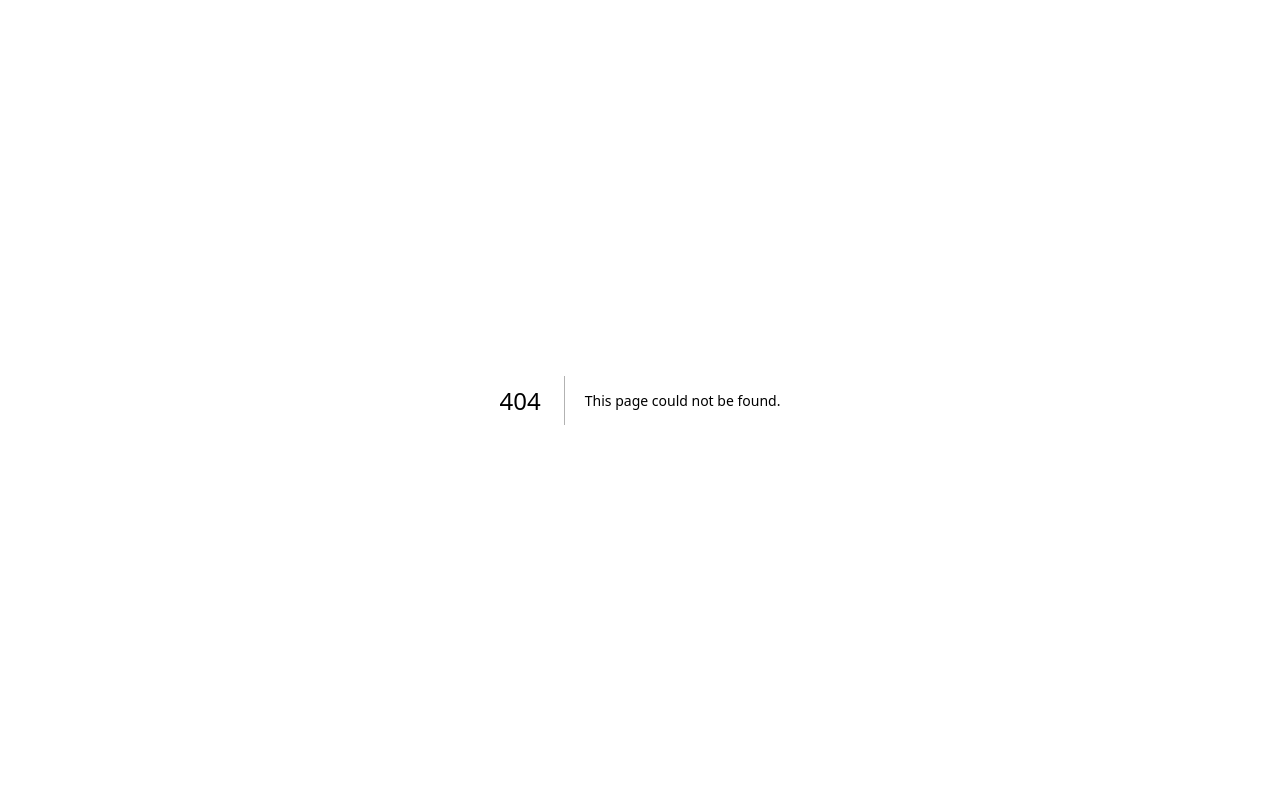
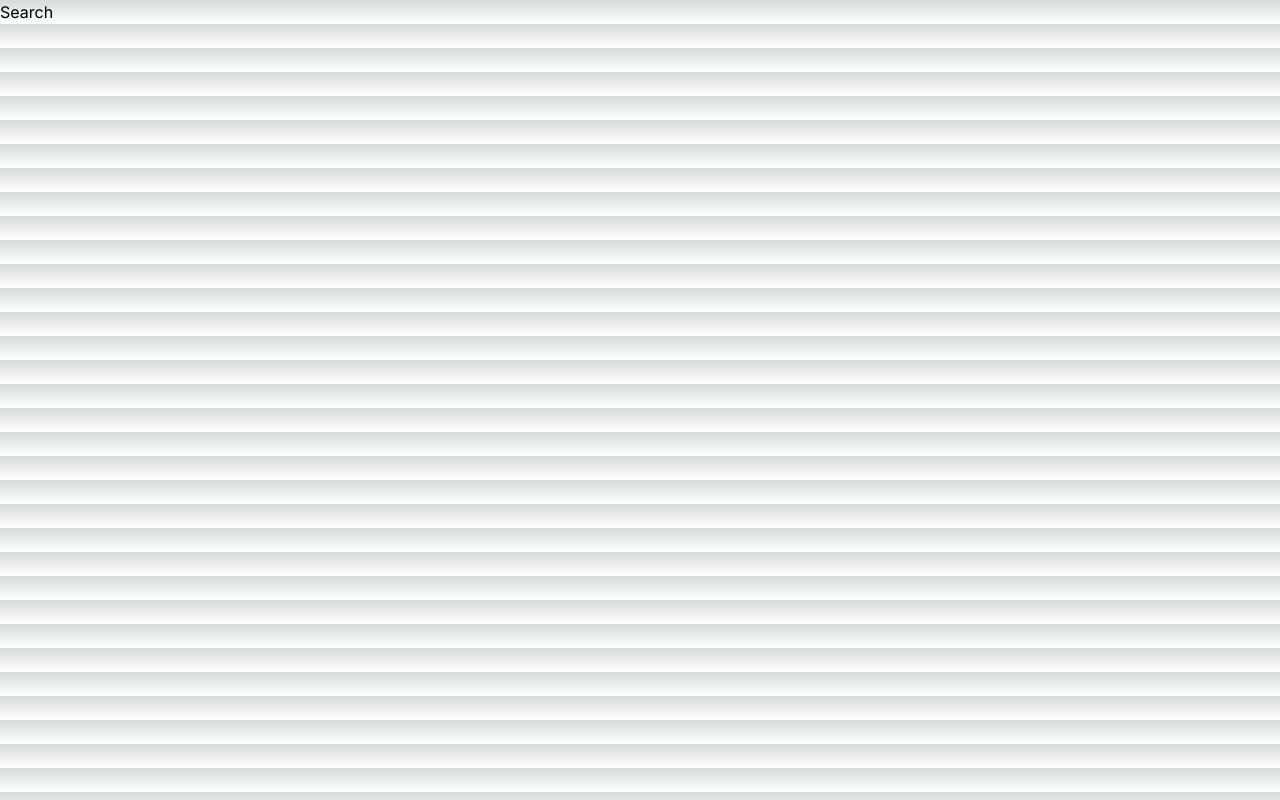
Before and after one commit to IngridAkeida/do-not-mess-with-the-animals, a Next.js app: page /search in a window 1280 px wide. Before the commit this address had no page. Built offline with nearby package versions, Linux system fonts and the light colour scheme.

Commit message:
chore: Add .env file to .gitignore

```diff
--- /dev/null
+++ b/src/app/search/page.jsx
@@ -0,0 +1,9 @@
+const serachPage = () => {
+  return (
+    <div>
+      Search
+    </div>
+  );
+}
+
+export default serachPage;
```
Also changed, not shown: src/app/search/[id]/page.jsx (added), 1 other file (tests, documents, lock files or other folders).
